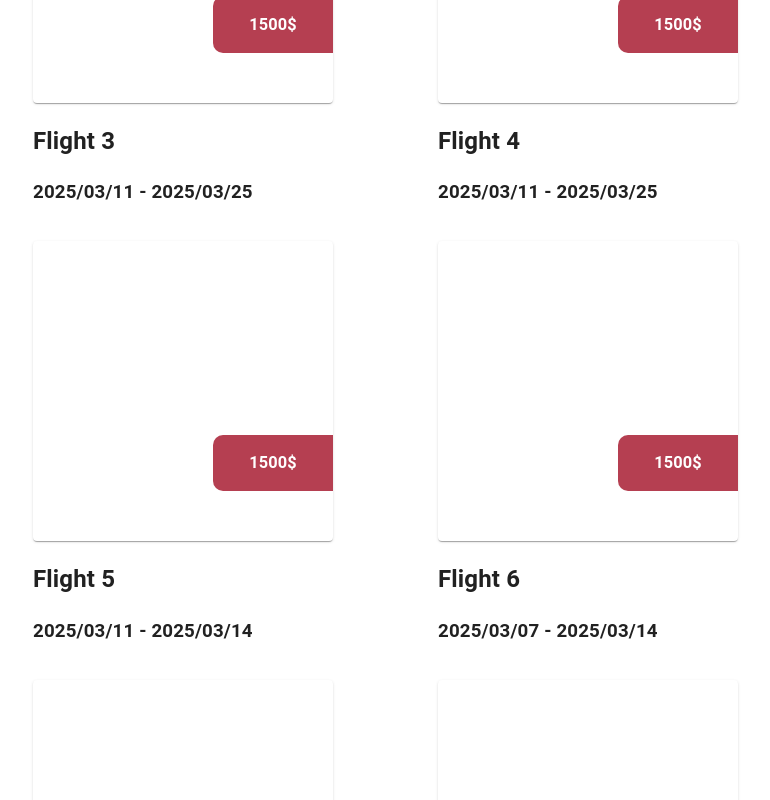
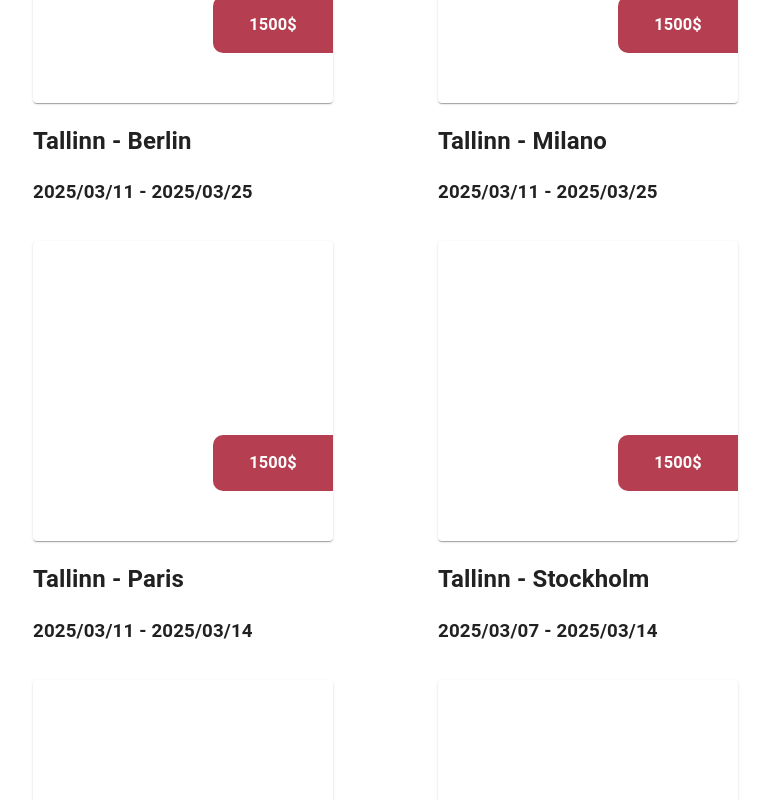
Before and after one commit to deimar10/flight-planning-app, a React (Vite) app: page / in a window 1280 px wide. Shown: the part 700-1500 px from the top of the page, without its empty margins (389-1159 px from the left). Built offline with nearby package versions, Linux system fonts and the light colour scheme.

Commit message:
Improved flights data object

```diff
--- a/src/pages/Home.tsx
+++ b/src/pages/Home.tsx
@@ -24,16 +24,16 @@ function Home() {
     const navigate = useNavigate();
 
     const filters = [
-        { id: 1, title: "Flight 1", startDate: "2025/03/07", endDate: "2025/03/14", price: 635},
-        { id: 2, title: "Flight 2", startDate: "2025/03/11", endDate: "2025/03/25", price: 1500},
-        { id: 3, title: "Flight 3", startDate: "2025/03/11", endDate: "2025/03/25", price: 1500},
-        { id: 4, title: "Flight 4", startDate: "2025/03/11", endDate: "2025/03/25", price: 1500},
-        { id: 5, title: "Flight 5", startDate: "2025/03/11", endDate: "2025/03/14", price: 1500},
-        { id: 6, title: "Flight 6", startDate: "2025/03/07", endDate: "2025/03/14", price: 1500},
-        { id: 7, title: "Flight 6", startDate: "2025/03/07", endDate: "2025/03/14", price: 1500},
-        { id: 8, title: "Flight 6", startDate: "2025/03/07", endDate: "2025/03/14", price: 163},
-        { id: 9, title: "Flight 6", startDate: "2025/03/07", endDate: "2025/03/14", price: 1500},
-        { id: 10, title: "Flight 10", startDate: "2025/03/07", endDate: "2025/03/14", price: 163},
+        { id: 1, origin: "Tallinn", destination: "Madrid", startDate: "2025/03/07", endDate: "2025/03/14", price: 635},
+        { id: 2, origin: "Tallinn", destination: "Roma", startDate: "2025/03/11", endDate: "2025/03/25", price: 1500},
+        { id: 3, origin: "Tallinn", destination: "Berlin", startDate: "2025/03/11", endDate: "2025/03/25", price: 1500},
+        { id: 4, origin: "Tallinn", destination: "Milano", startDate: "2025/03/11", endDate: "2025/03/25", price: 1500},
+        { id: 5, origin: "Tallinn", destination: "Paris", startDate: "2025/03/11", endDate: "2025/03/14", price: 1500},
+        { id: 6, origin: "Tallinn", destination: "Stockholm", startDate: "2025/03/07", endDate: "2025/03/14", price: 1500},
+        { id: 7, origin: "Tallinn", destination: "Madrid", startDate: "2025/03/07", endDate: "2025/03/14", price: 1500},
+        { id: 8, origin: "Tallinn", destination: "Madrid", startDate: "2025/03/07", endDate: "2025/03/14", price: 163},
+        { id: 9, origin: "Tallinn", destination: "Madrid", startDate: "2025/03/07", endDate: "2025/03/14", price: 1500},
+        { id: 10, origin: "Tallinn", destination: "Madrid", startDate: "2025/03/07", endDate: "2025/03/14", price: 163},
     ];
 
     const [filteredFlights, setfilteredFlights] = useState(filters);
@@ -42,7 +42,7 @@ function Home() {
         let filtered = filters;
 
         if (search) {
-            filtered = filtered.filter((flight) =>flight.title.toLowerCase().includes(search.toLowerCase()));
+            filtered = filtered.filter((flight) =>flight.destination.toLowerCase().includes(search.toLowerCase()));
         }
         if (selectedStartDate && selectedEndDate) {
             filtered = filtered.filter((flight) => flight.startDate <= selectedStartDate && flight.endDate >= selectedEndDate);
@@ -74,7 +74,7 @@ function Home() {
                                     <h3>{flight.price}$</h3>
                                 </div>
                             </Item>
-                            <h2>{flight.title}</h2>
+                            <h2>{flight.origin} - {flight.destination}</h2>
                             <h3>{flight.startDate} - {flight.endDate}</h3>
                         </Grid>
                     ))}
```
